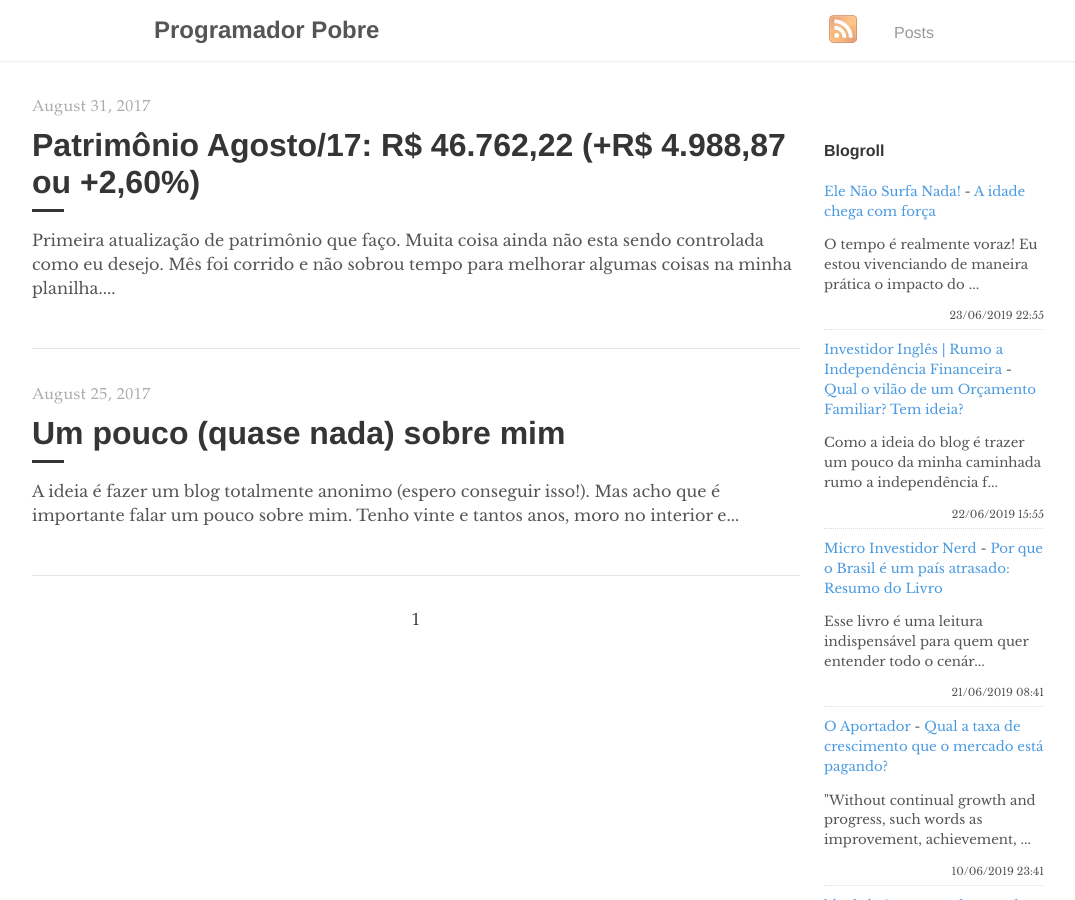
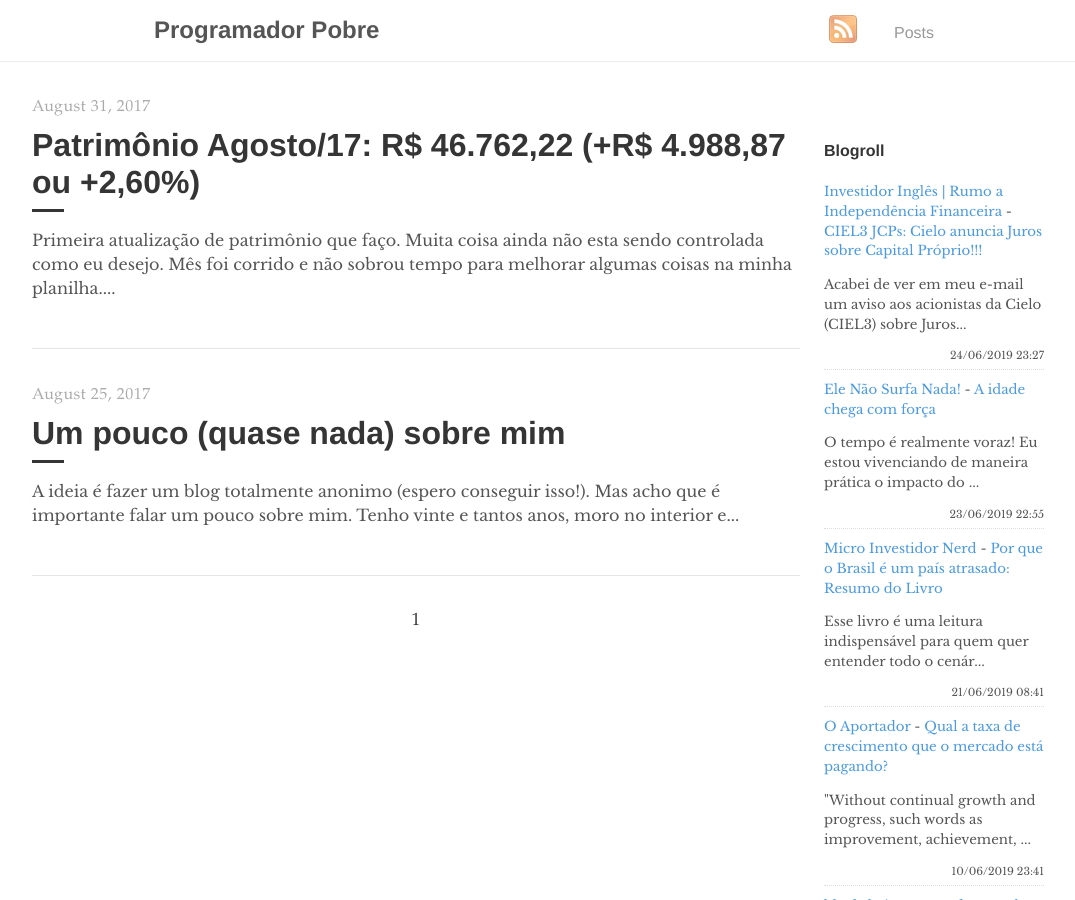
Before and after one commit to programadorpobre/programadorpobre.github.io, a Jekyll site: the page built from index.html, in a window 1280 px wide and 900 px high. Shown: the whole window, without its empty margins (96-1171 px from the left). Built offline with Jekyll 4.4.1, drawn with Linux system fonts in a browser that asks for light colours; the list of posts is cut into pages by our own code; comment, search, counter and statistics services are not loaded.

Commit message:
[ci skip] travis #689

```diff
--- a/_includes/feed-entries.html
+++ b/_includes/feed-entries.html
@@ -1,12 +1,12 @@
+<div class="feed-entry">
+    <a class="feed-entry-site-name" href="https://www.investidoringles.com/">Investidor Inglês | Rumo a Independência Financeira</a> - <a class="feed-entry-title" href="https://www.investidoringles.com/2019/06/ciel3-jcps-2019.html">CIEL3 JCPs: Cielo anuncia Juros sobre Capital Próprio!!!</a>
+    <p class="feed-entry-summary">Acabei de ver em meu e-mail um aviso aos acionistas da Cielo (CIEL3) sobre Juros...</p>
+    <time datetime="2019-06-24T23:27:00.001-03:00">24/06/2019 23:27</time>
+</div>
 <div class="feed-entry">
     <a class="feed-entry-site-name" href="https://elenaosurfanada.blogspot.com/">Ele Não Surfa Nada!</a> - <a class="feed-entry-title" href="https://elenaosurfanada.blogspot.com/2019/06/a-idade-chega-com-forca.html">A idade chega com força</a>
     <p class="feed-entry-summary">O tempo é realmente voraz! Eu estou vivenciando de maneira prática o impacto do ...</p>
     <time datetime="2019-06-23T22:55:00.001-03:00">23/06/2019 22:55</time>
-</div>
-<div class="feed-entry">
-    <a class="feed-entry-site-name" href="https://www.investidoringles.com/">Investidor Inglês | Rumo a Independência Financeira</a> - <a class="feed-entry-title" href="https://www.investidoringles.com/2019/06/vilao-orcamento-familiar.html">Qual o vilão de um Orçamento Familiar? Tem ideia?</a>
-    <p class="feed-entry-summary">Como a ideia do blog é trazer um pouco da minha caminhada rumo a independência f...</p>
-    <time datetime="2019-06-22T15:55:00.000-03:00">22/06/2019 15:55</time>
 </div>
 <div class="feed-entry">
     <a class="feed-entry-site-name" href="https://microinvestidornerd.blogspot.com/">Micro Investidor Nerd</a> - <a class="feed-entry-title" href="https://microinvestidornerd.blogspot.com/2019/06/por-que-o-brasil-e-um-pais-atrasado.html">Por que o Brasil é um país atrasado: Resumo do Livro</a>
```
